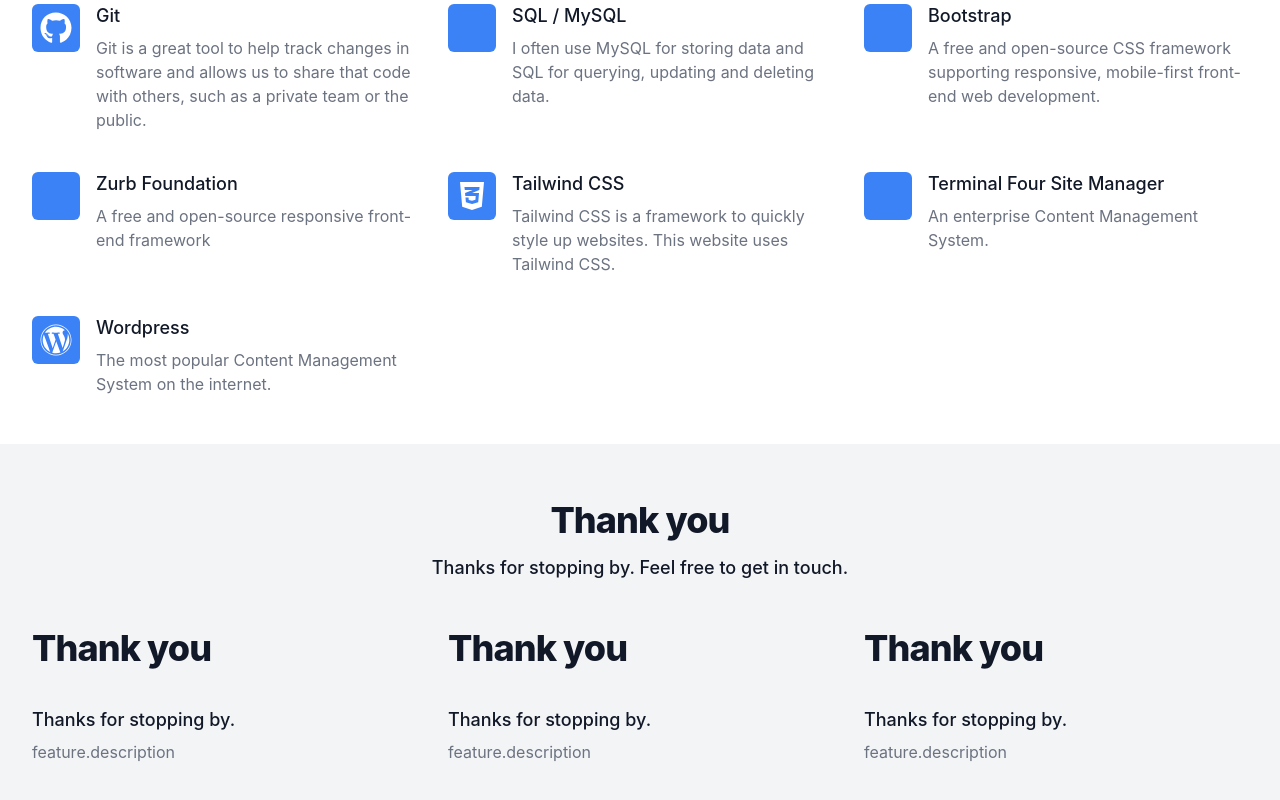
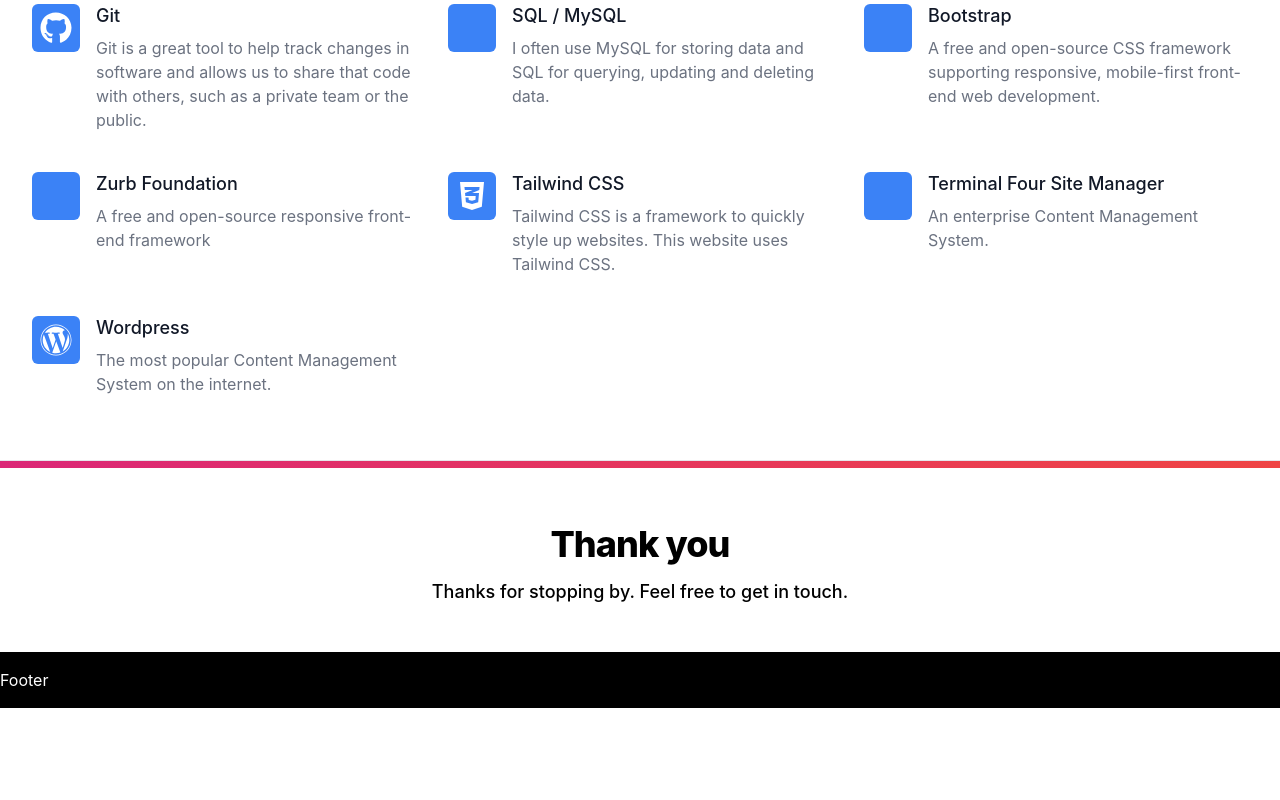
Before and after one commit to liamsquire/my-portfolio-1, a React (Create React App) app: page / in a window 1280 px wide. Shown: the part 2502-3302 px from the top of the page. After the commit the page ends 3210 px from the top, so only its background shows below. Built offline with nearby package versions, Linux system fonts and the light colour scheme.

Commit message:
Update to footer

```diff
--- a/src/components/Footer.js
+++ b/src/components/Footer.js
@@ -8,21 +8,21 @@
 
   export default function Footer() {
     return (
-    <div>
-
-      <div className="py-12 bg-gray-100">
-      <div className="max-w-7xl mx-auto px-4 sm:px-6 lg:px-8">
+    <div className="mt-4">
+      <hr className="h-2 bg-gradient-to-br bg-gradient-to-r from-pink-600 to-red-500"/>
+      <div className="py-12 bg-navy">
+      <div className="bg-gray max-w-7xl mx-auto px-4 sm:px-6 lg:px-8">
 
         <div className="text-center mt-2 ">
-            <p className="text-3xl leading-8 font-extrabold tracking-tight text-gray-900 sm:text-4xl mb-4">Thank you</p>
-            <p className="text-lg leading-6 font-medium text-gray-900">Thanks for stopping by. Feel free to get in touch.</p>
+            <p className="text-3xl leading-8 font-extrabold tracking-tight  sm:text-4xl mb-4">Thank you</p>
+            <p className="text-lg leading-6 font-medium ">Thanks for stopping by. Feel free to get in touch.</p>
         </div>
 
 
-        <div className="mt-10">
+        {/* <div className="mt-10">
           <dl className="space-y-10 md:space-y-0 md:grid md:grid-cols-3 md:gap-x-8 md:gap-y-10">
 
-{/* Begin Col */}
+{/* Begin Col *}
               <div className="relative">
                 <dt>
                     <p className="mt-2 text-3xl leading-8 font-extrabold tracking-tight text-gray-900 sm:text-4xl mb-10">Thank you</p>
@@ -30,9 +30,9 @@
                 </dt>
                 <dd className="mt-2 text-base text-gray-500">feature.description</dd>
               </div>
-{/* End Col */}
+{/* End Col *}
 
-{/* Begin Col */}
+{/* Begin Col *}
 <div className="relative">
                 <dt>
                     <p className="mt-2 text-3xl leading-8 font-extrabold tracking-tight text-gray-900 sm:text-4xl mb-10">Thank you</p>
@@ -40,9 +40,9 @@
                 </dt>
                 <dd className="mt-2 text-base text-gray-500">feature.description</dd>
               </div>
-{/* End Col */}
+{/* End Col *}
 
-{/* Begin Col */}
+{/* Begin Col *}
 <div className="relative">
                 <dt>
                     <p className="mt-2 text-3xl leading-8 font-extrabold tracking-tight text-gray-900 sm:text-4xl mb-10">Thank you</p>
@@ -50,14 +50,17 @@
                 </dt>
                 <dd className="mt-2 text-base text-gray-500">feature.description</dd>
               </div>
-{/* End Col */}
+{/* End Col *}
 
 
 
           </dl>
-        </div>
+        </div> */}
       </div>
     </div>
+    <div className="py-4 bg-black text-white">
+        Footer
+      </div>
       </div>
     )
   }
```
